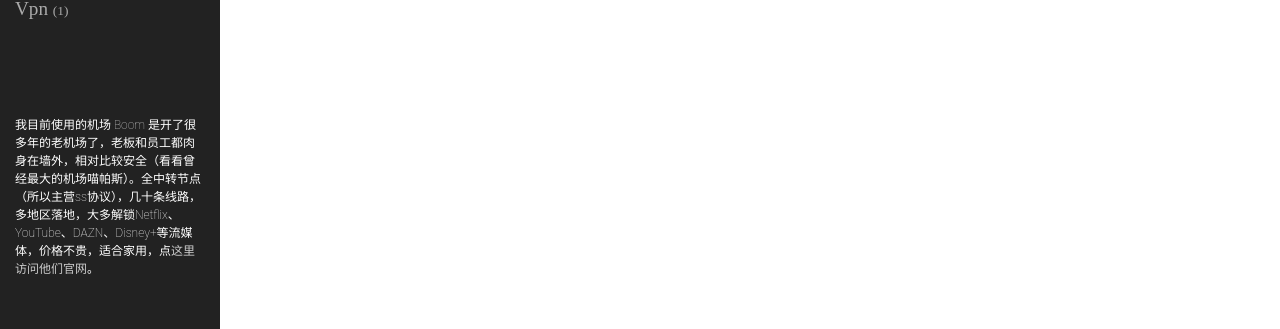
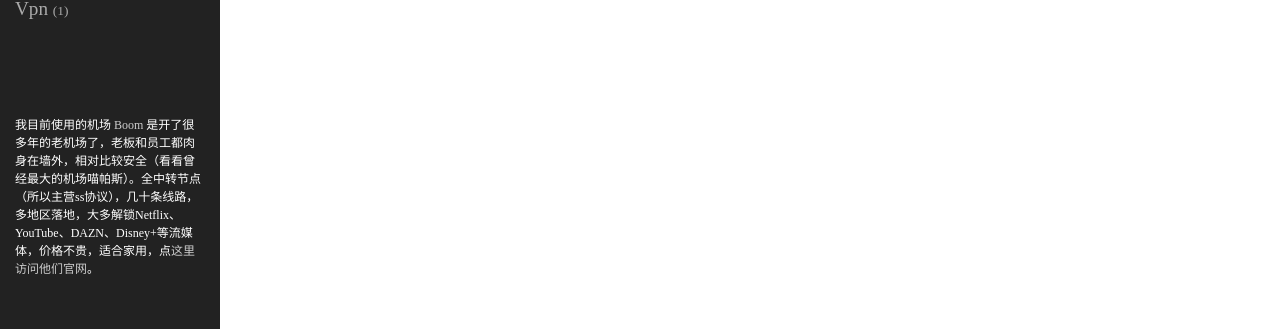
Before and after one commit to missdeer/climbover, a Jekyll site: the page built from index.md, in a window 1280 px wide. Shown: the part 491-820 px from the top of the page. Built offline with Jekyll 4.4.1, drawn with Linux system fonts in a browser that asks for light colours; a style sheet for code colours, icons or effects is not loaded.

Commit message:
use LXGW WenKai Screen

```diff
--- a/public/css/style.css
+++ b/public/css/style.css
@@ -120,7 +120,7 @@ code {
 
 .sidebar-brand>a {
 	font-size: 300%;
-	font-family: 'Gelasio';
+	font-family: "LXGW WenKai Screen";
 	color: #fff;
 }
 
@@ -319,14 +319,14 @@ header.home {
 
 footer {
 	padding-top: 15px;
-	font-family: 'Ubuntu';
+	font-family: "LXGW WenKai Screen";
 }
 
 .sidebar-footer {
 	margin-top: 80px;
 	font-size: 0.75em;
 	font-weight: lighter;
-	font-family: "Roboto";
+	font-family: "LXGW WenKai Screen";
 	line-height: 1.5;
 }
 
```
